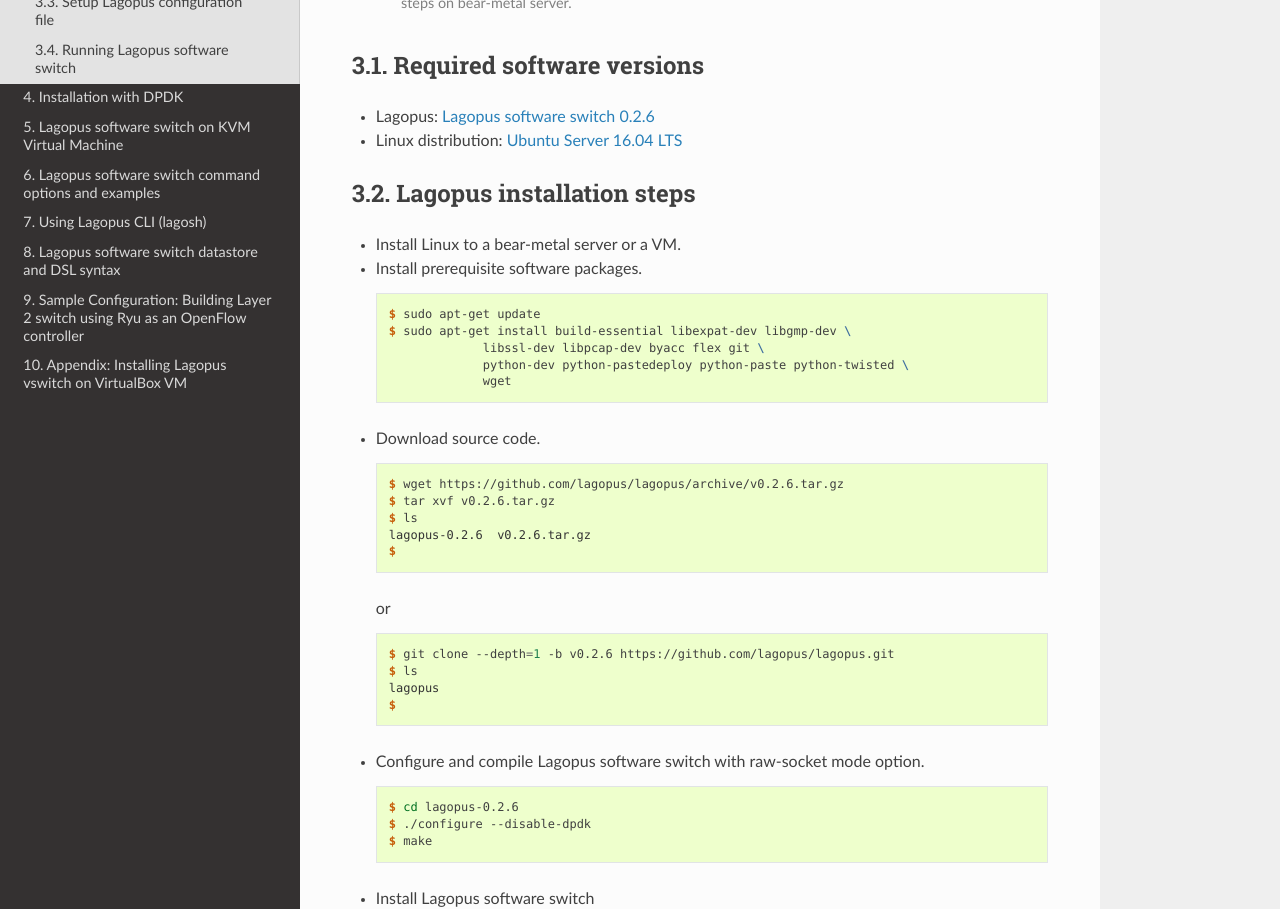
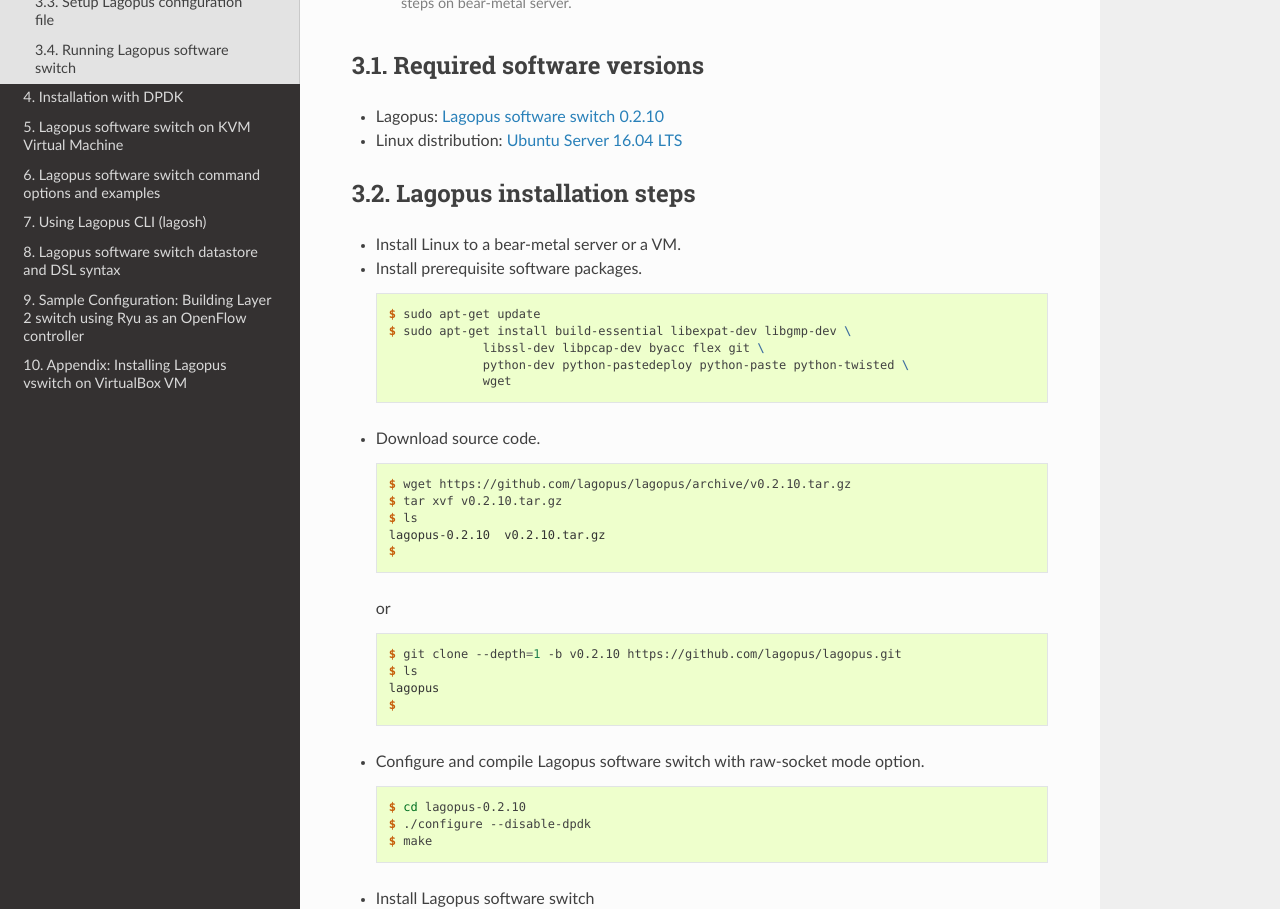
Before and after one commit to lagopus/lagopus-book, a Sphinx documentation site: the page built from en/source/installation-rawsocket.rst, in a window 1280 px wide and 1400 px high. Shown: the part 329-1238 px from the top of the window. Built offline with Sphinx 7.4.7 and the Read the Docs theme 2.0.0, drawn with Linux system fonts in a browser that asks for light colours; some of the changed text lies outside the part shown.

Commit message:
Prepare for Lagopus 0.2.10

```diff
--- a/en/source/index.rst
+++ b/en/source/index.rst
@@ -3,7 +3,7 @@
    You can adapt this file completely to your liking, but it should at least
    contain the root `toctree` directive.
 
-Welcome to lagopus-book !!
+Lagopus SDN/OpenFlow software switch
 ==========================
 
 Contents:
--- a/en/source/installation-kvm.rst
+++ b/en/source/installation-kvm.rst
@@ -11,10 +11,10 @@
 
 Software Versions
 -----------------
-* Lagopus software switch: `Lagopus software switch 0.2.6`_
+* Lagopus software switch: `Lagopus software switch 0.2.10`_
 * OS: Linux `Ubuntu Server 14.04.3 LTS`_
 
-.. _Lagopus software switch 0.2.6: https://github.com/lagopus/lagopus/releases/tag/v0.2.6
+.. _Lagopus software switch 0.2.10: https://github.com/lagopus/lagopus/releases/tag/v0.2.10
 .. _Ubuntu Server 14.04.3 LTS: http://www.ubuntu.com/download/server
 
 Overall topology and client host setup
@@ -392,7 +392,7 @@
 
   .. code-block:: console
 
-     lagopus-kvm:~$ git clone -b v0.2.6 --recursive https://github.com/lagopus/lagopus.git
+     lagopus-kvm:~$ git clone -b v0.2.10 --recursive https://github.com/lagopus/lagopus.git
 
 * Compile and install Lagopus software switch with raw-socket mode
 
--- a/en/source/installation-rawsocket.rst
+++ b/en/source/installation-rawsocket.rst
@@ -1,4 +1,4 @@
-:lagopus-version: 0.2.6
+:lagopus-version: 0.2.10
 
 .. _ref_installation-rawsocket:
 
@@ -13,10 +13,10 @@
 
 Required software versions
 --------------------------------
-* Lagopus: `Lagopus software switch 0.2.6`_
+* Lagopus: `Lagopus software switch 0.2.10`_
 * Linux distribution: `Ubuntu Server 16.04 LTS`_
 
-.. _Lagopus software switch 0.2.6: https://github.com/lagopus/lagopus/releases/tag/v0.2.6
+.. _Lagopus software switch 0.2.10: https://github.com/lagopus/lagopus/releases/tag/v0.2.10
 .. _Ubuntu Server 16.04 LTS: http://www.ubuntu.com/download/server
 
 
@@ -38,17 +38,17 @@
 
   .. code-block:: console
 
-     $ wget https://github.com/lagopus/lagopus/archive/v0.2.6.tar.gz
-     $ tar xvf v0.2.6.tar.gz
+     $ wget https://github.com/lagopus/lagopus/archive/v0.2.10.tar.gz
+     $ tar xvf v0.2.10.tar.gz
      $ ls
-     lagopus-0.2.6  v0.2.6.tar.gz
+     lagopus-0.2.10  v0.2.10.tar.gz
      $
 
   or
 
   .. code-block:: console
 
-     $ git clone --depth=1 -b v0.2.6 https://github.com/lagopus/lagopus.git
+     $ git clone --depth=1 -b v0.2.10 https://github.com/lagopus/lagopus.git
      $ ls
      lagopus
      $
@@ -58,7 +58,7 @@
 
   .. code-block:: console
 
-     $ cd lagopus-0.2.6
+     $ cd lagopus-0.2.10
      $ ./configure --disable-dpdk
      $ make
 
@@ -79,7 +79,7 @@
   .. code-block:: console
 
      $ sudo mkdir /usr/local/etc/lagopus/
-     $ cd ~/lagopus-0.2.6
+     $ cd ~/lagopus-0.2.10
      $ sudo cp misc/examples/lagopus.dsl /usr/local/etc/lagopus/lagopus.dsl
 
 * Edit configuration file suited to your environment.
@@ -122,7 +122,7 @@
   Lagosh> show version
   {
       "product-name": "Lagopus",
-      "version": "0.2.6-release"
+      "version": "0.2.10-release"
   }
   Lagosh> stop
   Lagosh> show version
--- a/en/source/sample-ryu-simplesw.rst
+++ b/en/source/sample-ryu-simplesw.rst
@@ -9,10 +9,10 @@
 
 Software Versions
 -----------------
-* Lagopus software switch: `Lagopus software switch 0.2.6`_
+* Lagopus software switch: `Lagopus software switch 0.2.10`_
 * OS: Linux `Ubuntu Server 14.04.3 LTS`_
 
-.. _Lagopus software switch 0.2.6: https://github.com/lagopus/lagopus/releases/tag/v0.2.6
+.. _Lagopus software switch 0.2.10: https://github.com/lagopus/lagopus/releases/tag/v0.2.10
 .. _Ubuntu Server 14.04.3 LTS: http://www.ubuntu.com/download/server
 
 Overall toplogy and client host setup
--- a/en/source/virtualbox.rst
+++ b/en/source/virtualbox.rst
@@ -7,12 +7,12 @@
 
 Software Versions
 -----------------
-* Lagopus software switch: `Lagopus software switch 0.2.6`_
+* Lagopus software switch: `Lagopus software switch 0.2.10`_
 * VirtualBox: 5.0.14r105127
 * Host OS: Windows 10
 * Guest OS: Linux `Ubuntu Server 16.04 LTS`_
 
-.. _Lagopus software switch 0.2.6: https://github.com/lagopus/lagopus/releases/tag/v0.2.6
+.. _Lagopus software switch 0.2.10: https://github.com/lagopus/lagopus/releases/tag/v0.2.10
 .. _Ubuntu Server 16.04 LTS: http://www.ubuntu.com/download/server
 
 About VirtualBox
```
Also changed, not shown: en/source/installation-dpdk.rst (+14 -14 lines).
